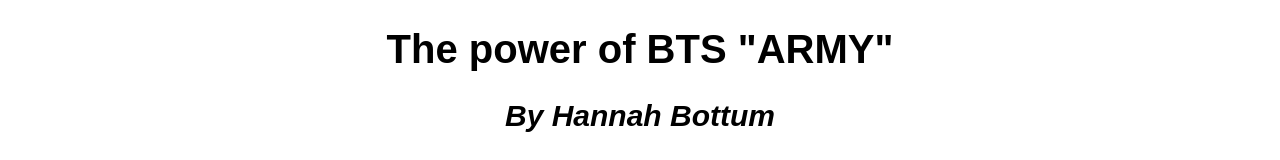
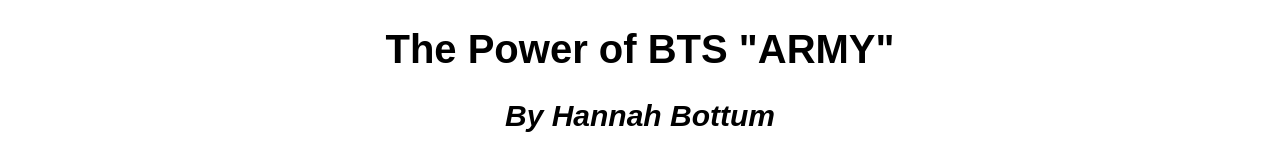
Before and after one commit to hannahbix/audiostory-thepowerofbtsarmy, a plain HTML site: page index.html in a window 1280 px wide. Shown: the top 160 px of the page. Drawn offline with Linux system fonts and the light colour scheme.

Commit message:
Update index.html

```diff
--- a/index.html
+++ b/index.html
@@ -16,7 +16,7 @@
 	<div class="headline">
 
 
-		<h1>The power of BTS "ARMY"</h1>
+		<h1>The Power of BTS "ARMY"</h1>
 
 		<h2> By Hannah Bottum </h2>
 
```
